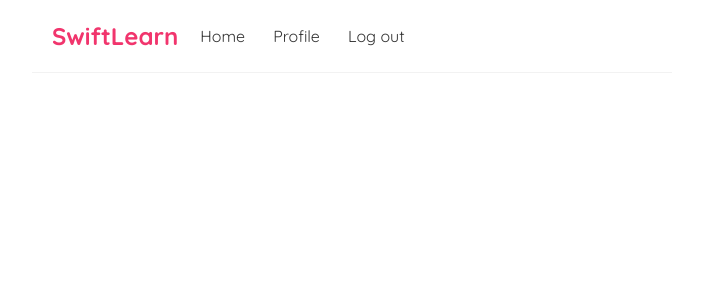
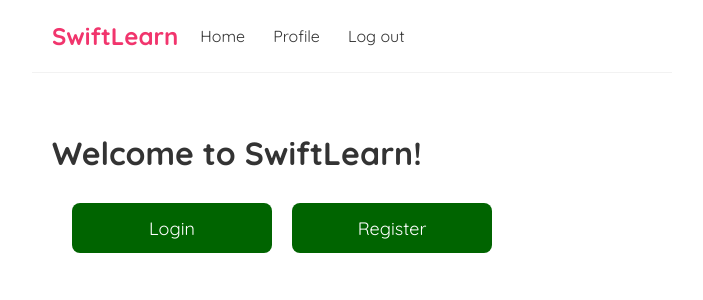
Before and after one commit to jovanagjorgjieska/booking-online-classes-frontend, a React (Create React App) app: page /welcome in a window 1280 px wide. Shown: the top 300 px of the page, without its empty margins (288-991 px from the left). Built offline with nearby package versions, Linux system fonts and the light colour scheme.

Commit message:
Added simple Welcome page

```diff
--- a/src/App.js
+++ b/src/App.js
@@ -5,6 +5,7 @@ import CourseDetails from './CourseDetails';
 import TeacherDetails from './TeacherDetails';
 import Register from './Register';
 import Login from './Login';
+import Welcome from './Welcome';
 
 function App() {
   return (
@@ -13,6 +14,9 @@ function App() {
         <Navbar></Navbar>
         <div className="content">
           <Switch>
+          <Route path="/welcome">
+              <Welcome/>
+            </Route>
             <Route path="/register">
               <Register/>
             </Route>
--- /dev/null
+++ b/src/Welcome.js
@@ -0,0 +1,13 @@
+import { Link } from "react-router-dom/cjs/react-router-dom.min";
+
+const Welcome = () => {
+    return (
+        <div className="welcome">
+            <h1>Welcome to SwiftLearn!</h1>
+            <Link to="/login"><button className="login-button">Login</button></Link>
+            <Link to="/register"><button className="register-button">Register</button></Link>
+        </div>
+    );
+}
+
+export default Welcome;
--- a/src/index.css
+++ b/src/index.css
@@ -92,9 +92,14 @@
   text-align: left;
   display: block;
 }
-.register h2, .login h2 {
+.register h2 {
   font-size: 20px;
   color: #f1356d;
+  margin-bottom: 30px;
+}
+.login h2 {
+  font-size: 20px;
+  color:darkgreen;
   margin-bottom: 30px;
 }
 .register input, .register textarea, .register select, .login input {
@@ -105,7 +110,7 @@
   box-sizing: border-box;
   display: block;
 }
-.register button, .login button {
+.register button {
   background: #f1356d;
   color: #fff;
   border: 0;
@@ -113,3 +118,26 @@
   border-radius: 8px;
   cursor: pointer;
 }
+
+.login button {
+  background: darkgreen;
+  color: #fff;
+  border: 0;
+  padding: 8px;
+  border-radius: 8px;
+  cursor: pointer;
+}
+
+.welcome button {
+  background: darkgreen;
+  width: 200px;
+  height: 50px;
+  font-size: 18px;
+  margin-left: 20px;
+  margin-top: 30px;
+  color: #fff;
+  border: 0;
+  padding: 8px;
+  border-radius: 8px;
+  cursor: pointer;
+}
```
